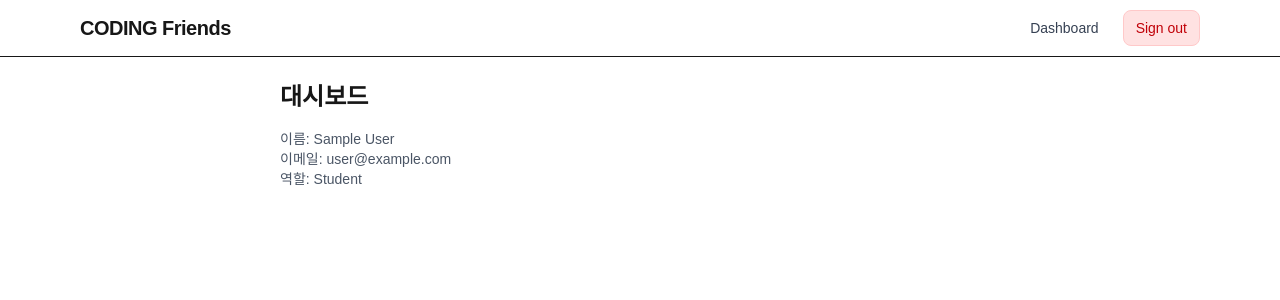
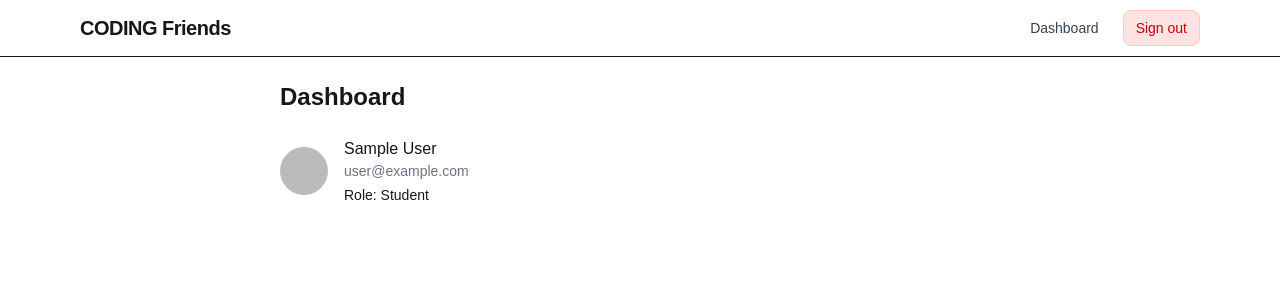
Before and after one commit to JackMountain77/cf26-alpha, a Next.js app: page /dashboard in a window 1280 px wide. Shown: the top 300 px of the page. Built offline with nearby package versions, Linux system fonts and the light colour scheme; no server answers; sample sign-in values are in the browser's storage.

Commit message:
2508211614

```diff
--- a/src/app/dashboard/page.tsx
+++ b/src/app/dashboard/page.tsx
@@ -1,6 +1,8 @@
 import { getServerSession } from "next-auth";
 import { authOptions } from "@/lib/auth";
 import { redirect } from "next/navigation";
+
+type AppRole = "Admin" | "Instructor" | "Student";
 
 export default async function DashboardPage() {
   const session = await getServerSession(authOptions);
@@ -8,14 +10,24 @@ export default async function DashboardPage() {
     redirect("/signin?callbackUrl=/dashboard");
   }
 
-  const { user } = session;
+  const role: AppRole = session.user?.role ?? "Student";
+  const name = session.user?.name ?? "사용자";
+  const email = session.user?.email ?? "";
+  const image = session.user?.image ?? "";
+
   return (
     <main className="mx-auto max-w-3xl p-6">
-      <h1 className="text-2xl font-semibold">대시보드</h1>
-      <div className="mt-4 text-sm text-gray-600">
-        <div>이름: {user?.name ?? "사용자"}</div>
-        <div>이메일: {user?.email ?? ""}</div>
-        <div>역할: {(user as any)?.role ?? "Student"}</div>
+      <h1 className="text-2xl font-semibold">Dashboard</h1>
+      <div className="mt-6 flex items-center gap-4">
+        {image ? (
+          // eslint-disable-next-line @next/next/no-img-element
+          <img src={image} alt="avatar" className="w-12 h-12 rounded-full" />
+        ) : null}
+        <div>
+          <div className="font-medium">{name}</div>
+          <div className="text-sm text-gray-500">{email}</div>
+          <div className="mt-1 text-sm">Role: {role}</div>
+        </div>
       </div>
     </main>
   );
--- a/src/lib/auth.ts
+++ b/src/lib/auth.ts
@@ -1,14 +1,23 @@
-// lib/auth.ts
 import type { NextAuthOptions } from "next-auth";
 import Google from "next-auth/providers/google";
 import { PrismaAdapter } from "@next-auth/prisma-adapter";
 import { prisma } from "@/lib/prisma";
 
+// 앱에서 쓰는 역할 타입 (동일 유지)
 type AppRole = "Admin" | "Instructor" | "Student";
+
+// User 객체에서 역할을 안전하게 추출
+function getRoleFromUser(u: unknown): AppRole | undefined {
+  if (u && typeof u === "object" && "role" in (u as Record<string, unknown>)) {
+    const r = (u as { role?: AppRole }).role;
+    if (r === "Admin" || r === "Instructor" || r === "Student") return r;
+  }
+  return undefined;
+}
 
 export const authOptions: NextAuthOptions = {
   adapter: PrismaAdapter(prisma),
-  session: { strategy: "database" }, // 유지
+  session: { strategy: "database" },
   providers: [
     Google({
       clientId: process.env.GOOGLE_CLIENT_ID!,
@@ -16,26 +25,17 @@ export const authOptions: NextAuthOptions = {
     }),
   ],
   callbacks: {
-    // database 전략에서는 token이 안 올 수 있음 → user 우선
     async session({ session, user }) {
-      if (!session.user) return session;
-
-      // 로그인 직후엔 user가 있음. 이후 요청에선 없을 수 있으니 DB에서 보강
-      let role: AppRole | undefined = (user as any)?.role;
-      if (!role && session.user.email) {
-        const dbUser = await prisma.user.findUnique({
-          where: { email: session.user.email },
-          select: { role: true },
-        });
-        role = (dbUser?.role as AppRole) ?? "Student";
+      if (session.user) {
+        // database 전략: user 기반으로 role 주입
+        session.user.role = getRoleFromUser(user) ?? "Student";
       }
-      (session.user as any).role = role ?? "Student";
       return session;
     },
-
-    // 있어도 무방하지만 database 전략에선 필수 아님
     async jwt({ token, user }) {
-      if (user) token.role = (user as any)?.role ?? "Student";
+      // 필수는 아니지만 로그인 직후 token에도 role 심어둠
+      const role = getRoleFromUser(user);
+      if (role) token.role = role;
       return token;
     },
   },
--- a/src/types/next-auth.d.ts
+++ b/src/types/next-auth.d.ts
@@ -1,4 +1,4 @@
-import NextAuth, { DefaultSession } from "next-auth";
+import type { DefaultSession } from "next-auth";
 import "next-auth/jwt";
 
 /** 앱에서 쓰는 역할 타입 (현행 유지) */
```
Also changed, not shown: 1 other file (tests, documents, lock files or other folders).
